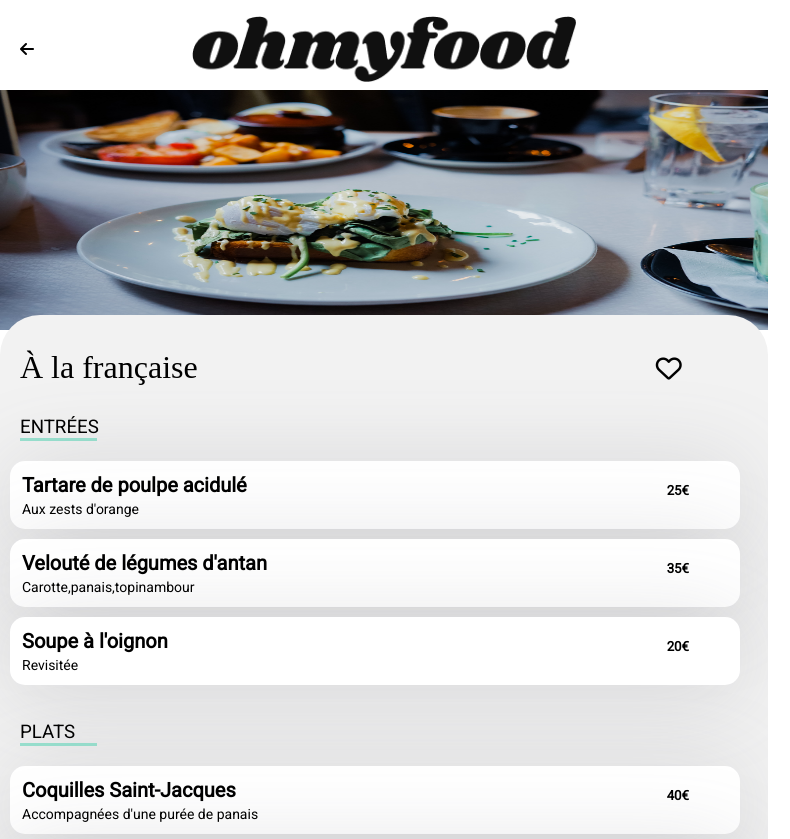
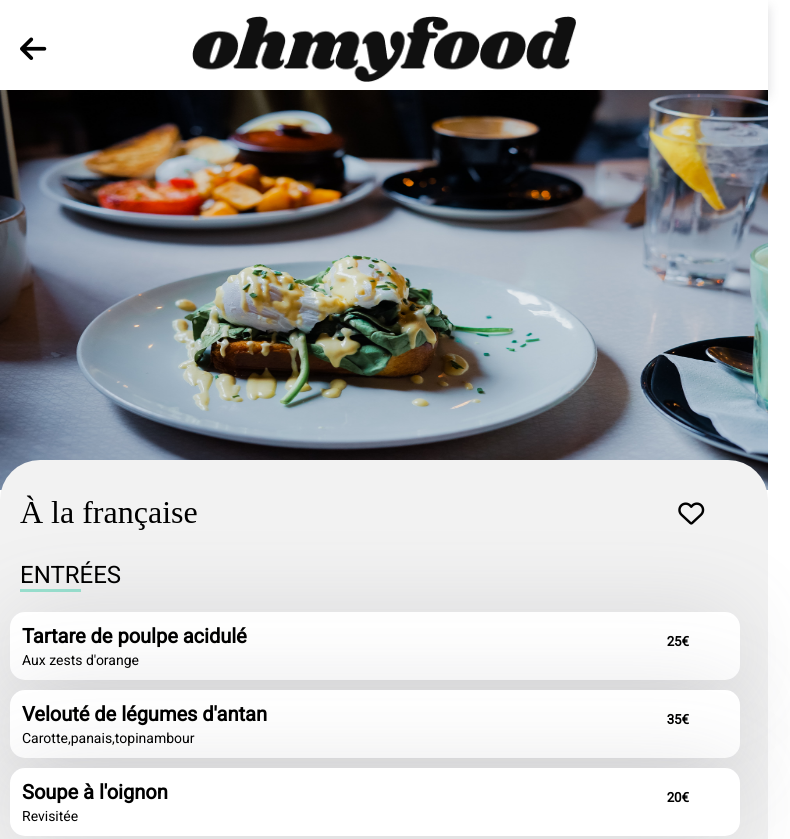
Before and after one commit to ElouanDaCosta/ohmyfood, a website: page menu1.html in a window 768 px wide. Shown: the top 839 px of the page, 790 px wide, since content can reach past the window. Drawn offline with Linux system fonts and the light colour scheme; a web font is replaced by a local one.

Commit message:
working on tablet version

```diff
--- a/sass/Composants/_button.scss
+++ b/sass/Composants/_button.scss
@@ -20,5 +20,9 @@
         font-family: 'roboto';
         width: 40%;
         font-size: 16px;
+
+        @media screen and (min-width: 426px) and (max-width: 768px) {
+            width: 25%;
+        }
     }
 }
--- a/sass/Layout/_headers.scss
+++ b/sass/Layout/_headers.scss
@@ -30,4 +30,8 @@ header {
     align-self: center;
     padding: 10px 0 0 20px;
     position: absolute;
+
+    @media screen and (min-width: 426px) and (max-width: 768px) {
+        font-size: 30px;
+    }
 }
--- a/sass/Layout/_menu_list.scss
+++ b/sass/Layout/_menu_list.scss
@@ -8,6 +8,10 @@
     ul {
         list-style: none;
         padding-left: 0;
+    }
+
+    @media screen and (min-width: 426px) and (max-width: 768px) {
+        margin-top: 370px;
     }
 }
 
@@ -27,6 +31,10 @@
         display: flex;
         width: 15%;
         font-size: 26px;
+
+        @media screen and (min-width: 426px) and (max-width: 768px) {
+            transform: translateX(20%);
+        }
     }
 }
 
@@ -36,6 +44,13 @@
 
 .menu__title {
     @include menu--title;
+
+    @media screen and (min-width: 426px) and (max-width: 768px) {
+        width: 8%;
+        h3 {
+            font-size: 24px;
+        }
+    }
 }
 
 .command__button {
--- a/sass/Layout/_top_picture.scss
+++ b/sass/Layout/_top_picture.scss
@@ -1,3 +1,7 @@
 .top_picture {
     @include top_picture;
+
+    @media screen and (min-width: 426px) and (max-width: 768px) {
+        height: 50%;
+    }
 }
```
Also changed, not shown: css/style.css, css/style2.css, 2 other files.
